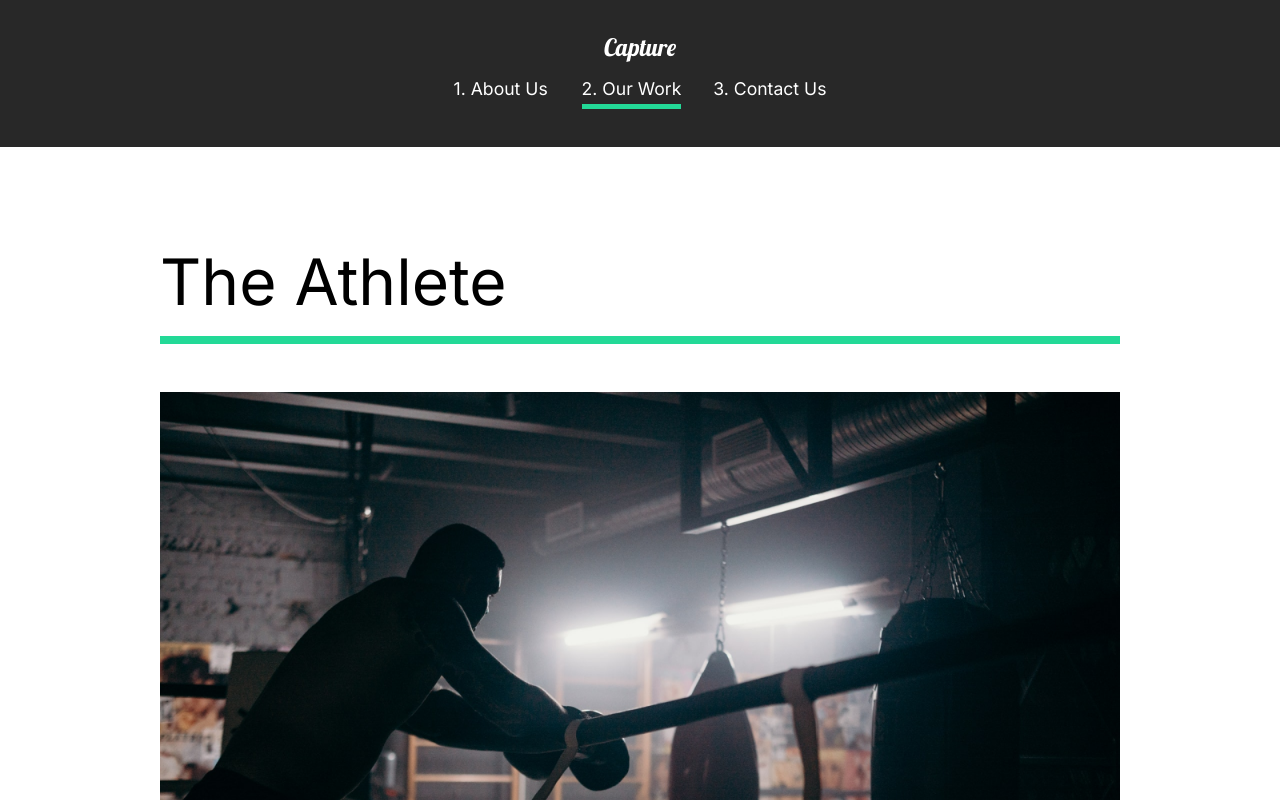
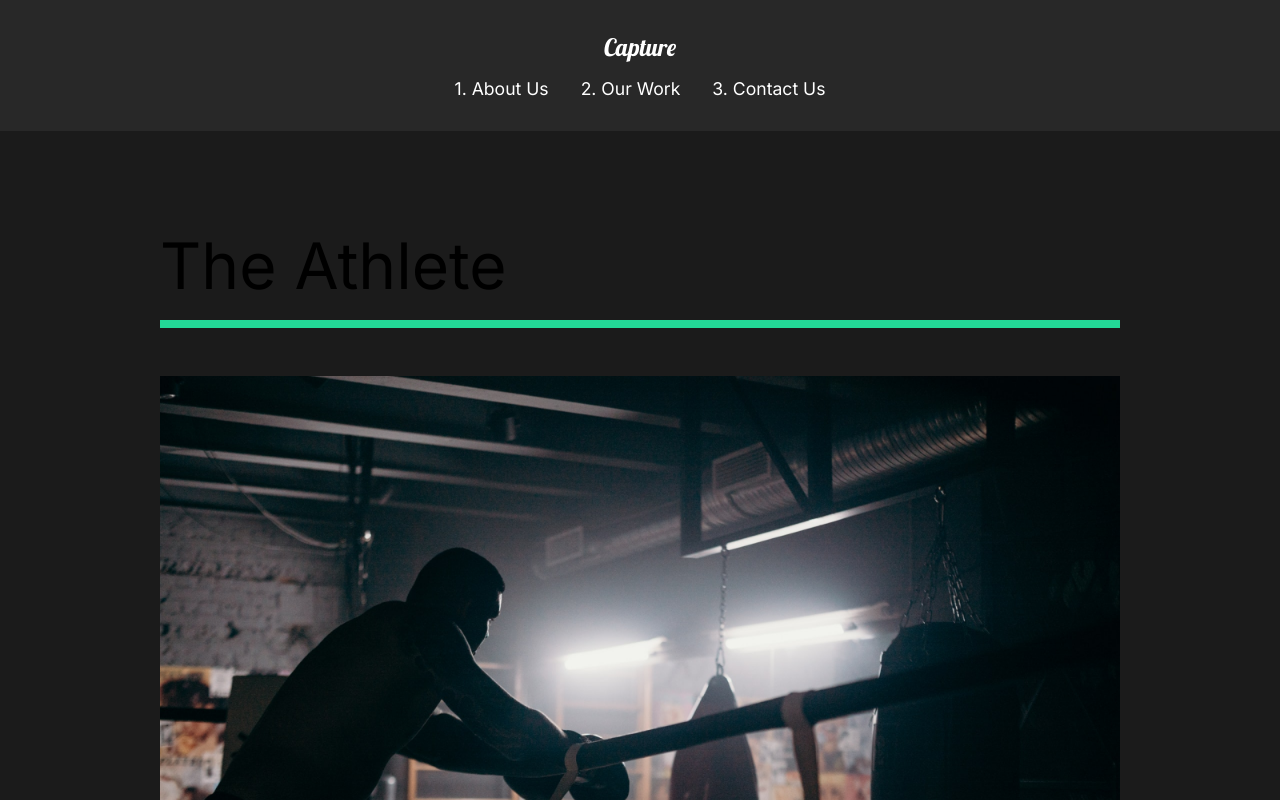
Before and after one commit to Jayden1905/Capture, a React (Vite) app: page /work in a window 1280 px wide. Shown: the top 800 px of the page. Built offline with nearby package versions, Linux system fonts and the light colour scheme.

Commit message:
page transition animate with an nested route location error

```diff
--- a/src/App.jsx
+++ b/src/App.jsx
@@ -8,19 +8,26 @@
 import OurWork from "./pages/OurWork";
 import MovieDetail from "./pages/MovieDetails";
 // Routers
-import { Routes, Route } from "react-router-dom";
+import { Routes, Route, useLocation } from "react-router-dom";
+// Animation
+import { AnimatePresence } from "framer-motion";
 
 const App = () => {
+  console.log("Hello");
+  const location = useLocation();
+
   return (
     <div className="App">
       <GlobalStyle />
       <Nav />
-      <Routes>
-        <Route path="/" element={<AboutUs />} />
-        <Route path="/work" element={<OurWork />} />
-        <Route path="/work/:id" element={<MovieDetail />} />
-        <Route path="/contact" element={<ContactUs />} />
-      </Routes>
+      <AnimatePresence mode="wait">
+        <Routes location={location} key={location.key}>
+          <Route path="/" element={<AboutUs />} />
+          <Route path="/work" element={<OurWork />} />
+          <Route path="/work/:id" element={<MovieDetail />} />
+          <Route path="/contact" element={<ContactUs />} />
+        </Routes>
+      </AnimatePresence>
     </div>
   );
 };
--- /dev/null
+++ b/src/animation.js
@@ -0,0 +1,24 @@
+const pageAnimation = {
+  hidden: {
+    opacity: 0,
+    y: 300,
+  },
+
+  show: {
+    opacity: 1,
+    y: 0,
+    transition: {
+      duration: 1,
+    },
+  },
+
+  exit: {
+    opacity: 0,
+    y: 300,
+    transition: {
+      duration: 1,
+    },
+  },
+};
+
+export { pageAnimation };
--- a/src/components/AboutSection.jsx
+++ b/src/components/AboutSection.jsx
@@ -1,7 +1,5 @@
 import React from "react";
 import home1 from "../assets/home1.png";
-// Styled
-import styled from "styled-components";
 import {
   StyledAbout,
   StyledDescription,
@@ -9,25 +7,28 @@
   StyledHide,
 } from "../styles";
 
+// Framer Motion
+import { motion } from "framer-motion";
+
 import { Link } from "react-router-dom";
 
 const AboutSection = () => {
   return (
     <StyledAbout>
       <StyledDescription>
-        <div className="title">
+        <motion.div>
           <StyledHide>
-            <h2>We work to make</h2>
+            <motion.h2>We work to make</motion.h2>
           </StyledHide>
           <StyledHide>
-            <h2>
+            <motion.h2>
               your <span>dreams</span> come
-            </h2>
+            </motion.h2>
           </StyledHide>
           <StyledHide>
-            <h2>true.</h2>
+            <motion.h2>true.</motion.h2>
           </StyledHide>
-        </div>
+        </motion.div>
         <p>
           Contact us for any photography or videography for ideas that you have.
           We have porfessionals with amazing skills.
--- a/src/components/Nav.jsx
+++ b/src/components/Nav.jsx
@@ -1,11 +1,8 @@
 import React from "react";
 import styled from "styled-components";
 import { Link } from "react-router-dom";
-import { motion } from "framer-motion";
-import { useLocation } from "react-router-dom";
 
 const Nav = () => {
-  const { pathname: pathname } = useLocation();
   return (
     <StyledNav>
       <h1>
@@ -16,33 +13,12 @@
       <ul>
         <li>
           <Link to="/">1. About Us</Link>
-          <div className="line">
-            <Line
-              transition={{ duration: 0.75 }}
-              initial={{ width: "0%" }}
-              animate={{ width: pathname === "/" ? "100%" : "0%" }}
-            />
-          </div>
         </li>
         <li>
           <Link to="/work">2. Our Work</Link>
-          <div className="line">
-            <Line
-              transition={{ duration: 0.75 }}
-              initial={{ width: "0%" }}
-              animate={{ width: pathname === "/work" ? "104%" : "0%" }}
-            />
-          </div>
         </li>
         <li>
           <Link to="/contact">3. Contact Us</Link>
-          <div className="line">
-            <Line
-              transition={{ duration: 0.75 }}
-              initial={{ width: "0%" }}
-              animate={{ width: pathname === "/contact" ? "121%" : "0%" }}
-            />
-          </div>
         </li>
       </ul>
     </StyledNav>
@@ -101,12 +77,12 @@
   }
 `;
 
-const Line = styled(motion.div)`
-  height: 0.3rem;
-  background: #23d997;
-  width: 0%;
-  position: relative;
-  top: 30%;
-`;
+/* const Line = styled(motion.div)` */
+/*   height: 0.3rem; */
+/*   background: #23d997; */
+/*   width: 0%; */
+/*   position: relative; */
+/*   top: 30%; */
+/* `; */
 
 export default Nav;
--- a/src/pages/AboutUs.jsx
+++ b/src/pages/AboutUs.jsx
@@ -1,16 +1,23 @@
-import React, { useRef } from "react";
 // Import page components
 import AboutSection from "../components/AboutSection";
 import ServicesSection from "../components/ServicesSection";
 import FaqSection from "../components/FaqSection";
+// Import Animation
+import { motion } from "framer-motion";
+import { pageAnimation } from "../animation";
 
 const AboutUs = () => {
   return (
-    <>
+    <motion.div
+      exit="exit"
+      variants={pageAnimation}
+      initial="hidden"
+      animate="show"
+    >
       <AboutSection />
       <ServicesSection />
       <FaqSection />
-    </>
+    </motion.div>
   );
 };
 
--- a/src/pages/ContactUs.jsx
+++ b/src/pages/ContactUs.jsx
@@ -1,10 +1,18 @@
 import React from "react";
+// Import Animation
+import { motion } from "framer-motion";
+import { pageAnimation } from "../animation";
 
 const ContactUs = () => {
   return (
-    <div>
+    <motion.div
+      exit="exit"
+      variants={pageAnimation}
+      initial="hidden"
+      animate="show"
+    >
       <h1>Contact Us</h1>
-    </div>
+    </motion.div>
   );
 };
 
--- a/src/pages/MovieDetails.jsx
+++ b/src/pages/MovieDetails.jsx
@@ -3,6 +3,9 @@
 import { useLocation } from "react-router-dom";
 import { MovieState } from "../movieState";
 import { useEffect } from "react";
+// Import Animation
+import { motion } from "framer-motion";
+import { pageAnimation } from "../animation";
 
 const MovieDetails = () => {
   const history = useLocation();
@@ -19,7 +22,12 @@
   return (
     <>
       {movie && (
-        <Details>
+        <Details
+          exit="exit"
+          variants={pageAnimation}
+          initial="hidden"
+          animate="show"
+        >
           <HeadLine>
             <h2> {movie.title} </h2>
             <img src={movie.mainImg} alt="movie" />
@@ -38,7 +46,7 @@
   );
 };
 
-const Details = styled.div`
+const Details = styled(motion.div)`
   color: white;
 `;
 
@@ -56,7 +64,7 @@
 
   img {
     width: 100%;
-    height: 70vh;
+    height: 80vh;
     object-fit: cover;
   }
 `;
--- a/src/pages/OurWork.jsx
+++ b/src/pages/OurWork.jsx
@@ -5,10 +5,18 @@
 import athlete from "../assets/athlete-small.png";
 import theracer from "../assets/theracer-small.png";
 import goodtimes from "../assets/goodtimes-small.png";
+// Import Animation
+import { motion } from "framer-motion";
+import { pageAnimation } from "../animation";
 
 const OurWork = () => {
   return (
-    <StyledWork>
+    <StyledWork
+      exit="exit"
+      variants={pageAnimation}
+      initial="hidden"
+      animate="show"
+    >
       <StyledMovie>
         <h2>The Athlete</h2>
         <div className="line"></div>
@@ -34,11 +42,10 @@
   );
 };
 
-const StyledWork = styled.div`
+const StyledWork = styled(motion.div)`
   min-height: 100vh;
   overflow: hidden;
   padding: 5rem 10rem;
-  background: white;
 
   h2 {
     padding: 1rem 0rem;
@@ -56,7 +63,7 @@
 
   img {
     width: 100%;
-    height: 70vh;
+    height: 80vh;
     object-fit: cover;
   }
 `;
```
